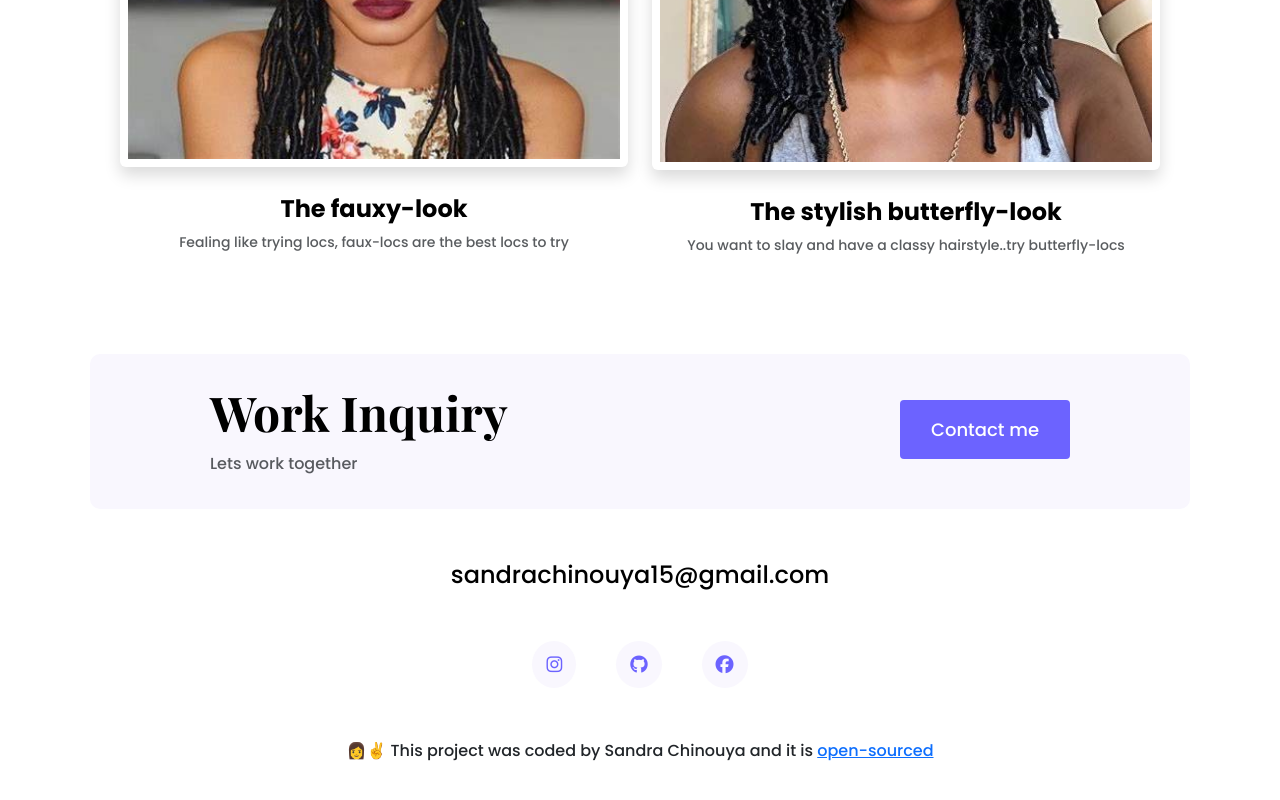
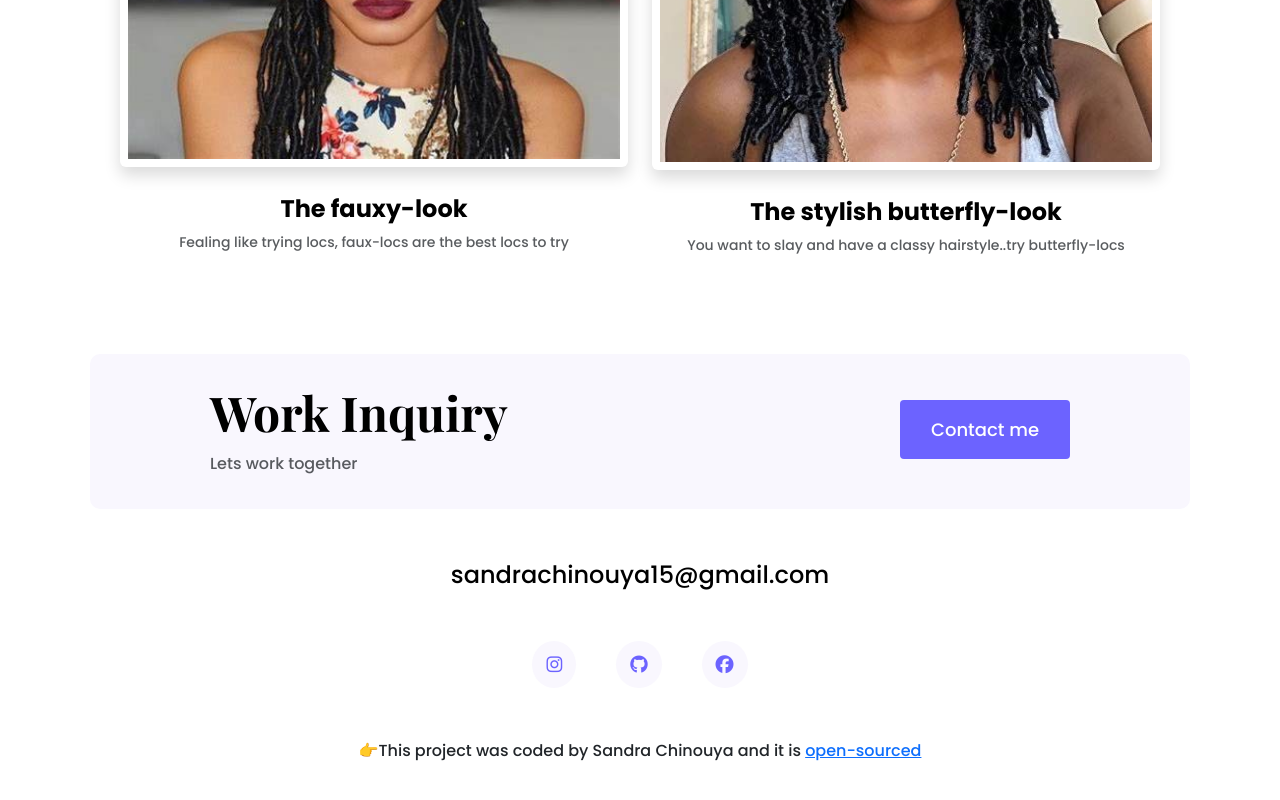
Before and after one commit to Sandrac01/portfolio-1, a plain HTML site: page work.html in a window 1280 px wide. Shown: the part 2152-2952 px from the top of the page. Drawn offline with nearby package versions, Linux system fonts and the light colour scheme.

Commit message:
removed some emojis and adde new ones on the footer

```diff
--- a/work.html
+++ b/work.html
@@ -140,7 +140,7 @@ You want to slay and have a classy hairstyle..try butterfly-locs
       <a href="https://www.facebook.com/marketplace/profile/100002176122139/?ref=share_attachment" target="_blank" title="Facebook marketplace"><i class="fa-brands fa-facebook"></i></a>
     </div>
     <p class="text-center mb-5">
-      👩✌ This project was coded by Sandra Chinouya and it is
+ 👉This project was coded by Sandra Chinouya and it is
       <a href="https://github.com/Sandrac01/portfolio-1" target="_blank">open-sourced</a>
 
     </p>
```
Also changed, not shown: contact.html (+1 -1 lines), index.html (+1 -1 lines).
